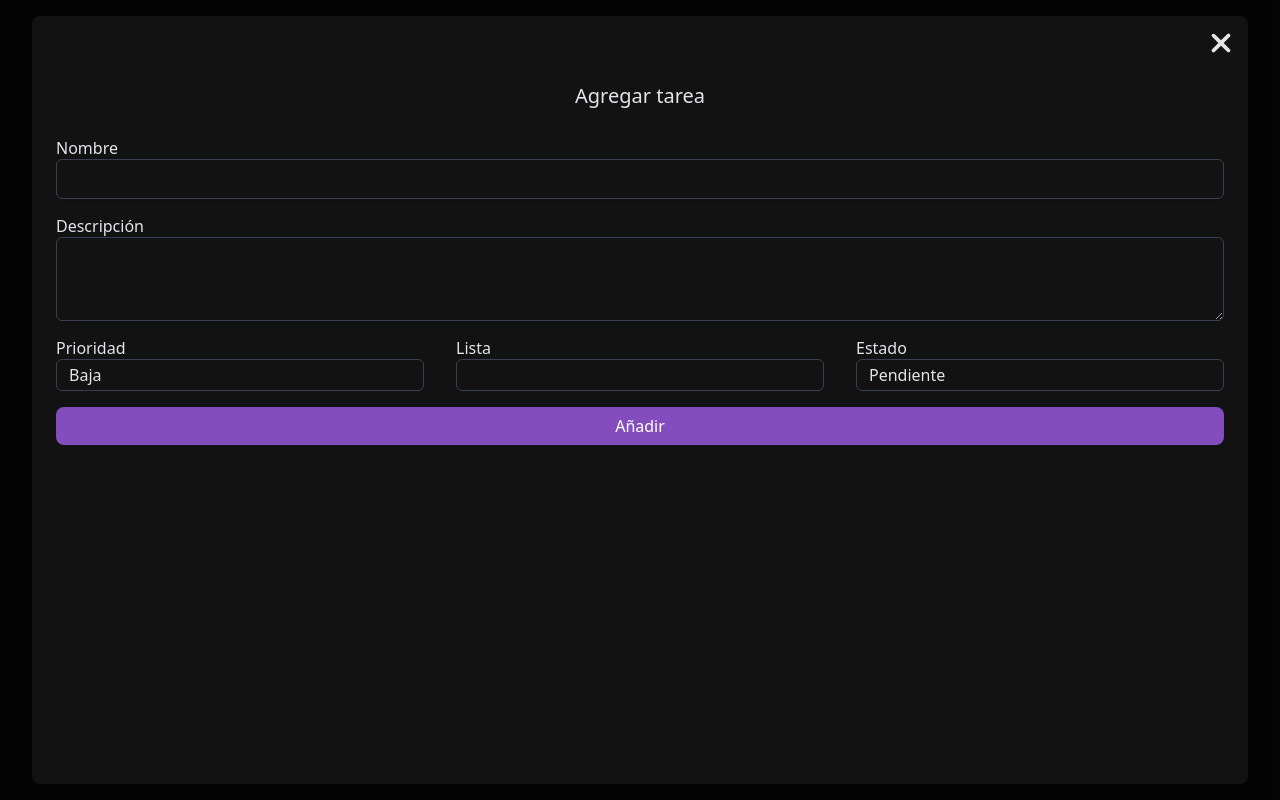
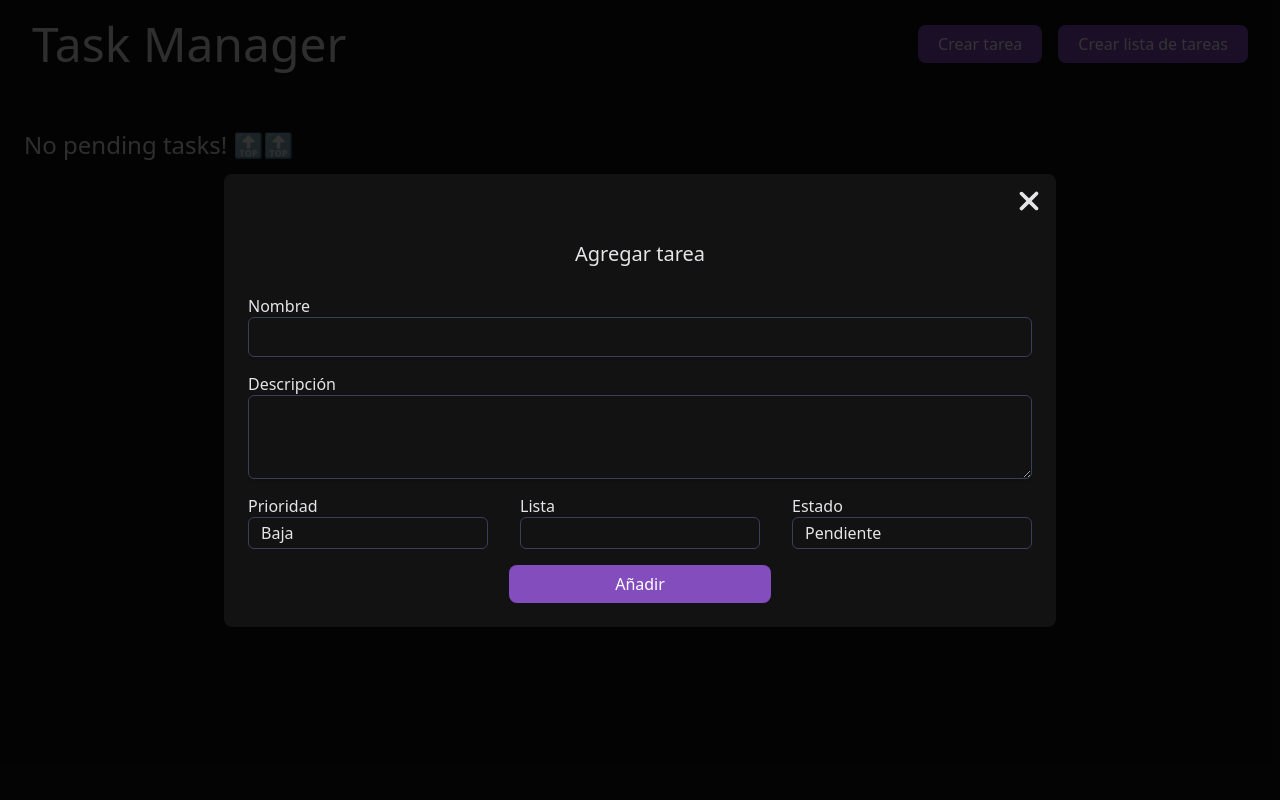
Before and after one commit to aitorlevi/crud-todo-tasks, a React (Vite) app: page / in a window 1280 px wide. Both pictures are taken after a click on the button "Crear tarea". Built offline with nearby package versions, Linux system fonts and the light colour scheme.

Commit message:
feat: enhance UI responsiveness; update layout and styling for various components; add scrollbar customization

```diff
--- a/src/App.jsx
+++ b/src/App.jsx
@@ -12,7 +12,6 @@ function generateId() {
   return new Date().getTime();
 }
 
-// Auxiliares reutilizables
 function findListIndexById(lists, id) {
   return lists.findIndex((list) => list.id === id);
 }
@@ -140,7 +139,7 @@ function App() {
 
   return (
     <TaskContext.Provider value={{ taskLists, updateTask, deleteTask }}>
-      <header className="bg-background-main sticky top-0 z-10 flex w-full flex-col items-center justify-center px-8 pb-4">
+      <header className="bg-background-main sticky top-0 z-10 flex w-full flex-col items-center justify-center px-8 pb-4 lg:flex-row lg:justify-between">
         <h1 className="my-5 text-center text-5xl">Task Manager</h1>
         <div className="flex flex-wrap justify-center gap-4">
           <Button
@@ -155,7 +154,7 @@ function App() {
           />
         </div>
       </header>
-      <main className="flex flex-col items-center gap-6 overflow-x-auto p-6">
+      <main className="flex flex-col items-center overflow-x-auto p-6 lg:flex-row lg:items-start">
         {taskLists && taskLists.length > 0 ? (
           taskLists.map((list) => <TaskList key={list.id} data={list} />)
         ) : (
--- a/src/components/Button.jsx
+++ b/src/components/Button.jsx
@@ -1,9 +1,17 @@
 import React from "react";
 
-export default function Button({ children, type = "submit", onClick = null }) {
+export default function Button({
+  children,
+  type = "submit",
+  onClick = null,
+  className = "",
+}) {
   return (
     <button
-      className="bg-primary-600 hover:bg-primary-700 rounded-lg px-5 py-2 text-white"
+      className={
+        "bg-primary-600 hover:bg-primary-700 rounded-lg px-5 py-2 text-white " +
+        className
+      }
       type={type}
       onClick={onClick}
     >
--- a/src/components/Modal.jsx
+++ b/src/components/Modal.jsx
@@ -4,7 +4,7 @@ import { FaXmark } from "react-icons/fa6";
 export default function Modal({ children, onClose }) {
   return (
     <div className="fixed top-0 left-0 z-50 flex h-dvh w-dvw items-center justify-center bg-black/80 p-4">
-      <div className="bg-background-main m-4 flex h-full w-full flex-col gap-4 rounded-lg p-6 pt-3">
+      <div className="bg-background-main m-4 flex h-full w-full flex-col gap-4 rounded-lg p-6 pt-3 lg:h-auto lg:w-2/3">
         <div className="-me-3 mb-2 flex justify-end">
           <button
             className="cursor-pointer text-3xl"
--- a/src/components/Task.jsx
+++ b/src/components/Task.jsx
@@ -16,7 +16,7 @@ export default function Task({ data }) {
     <>
       <article
         onClick={openModal}
-        className="bg-background-surface flex min-w-4/5 flex-col gap-1 rounded-sm py-2 pr-2 pl-3 backdrop-grayscale"
+        className="bg-background-surface hover:bg-background-surface/55 flex min-w-4/5 cursor-pointer flex-col gap-1 rounded-sm py-2 pr-2 pl-3 backdrop-grayscale lg:min-w-full"
       >
         <span
           className={`${getTaskBackground(data.state)} text-background-main w-fit self-end rounded-sm px-2 py-0.5 text-end text-xs`}
--- a/src/components/TaskForm.jsx
+++ b/src/components/TaskForm.jsx
@@ -26,7 +26,7 @@ export default function TaskForm({
 
   return (
     <form
-      className="text-md flex flex-col gap-4 overflow-y-scroll"
+      className="text-md flex flex-col gap-4 overflow-y-scroll lg:overflow-y-auto"
       action={handleSubmit}
     >
       <h3 className="bg-background-main sticky top-0 mb-3 self-center">
@@ -90,7 +90,7 @@ export default function TaskForm({
           </select>
         </label>
       </div>
-      <Button children={submitLabel} />
+      <Button children={submitLabel} className="lg:w-1/3 lg:self-center" />
     </form>
   );
 }
--- a/src/components/TaskList.jsx
+++ b/src/components/TaskList.jsx
@@ -10,16 +10,16 @@ export default function TaskList({ data }) {
 
   return (
     <>
-      <section className="flex w-full flex-col gap-4">
+      <section className="flex w-full flex-col gap-4 p-3 lg:min-w-1/3">
         <button
           type="button"
           onClick={() => openModal("specificView")}
-          className="bg-background-surface flex w-full justify-between rounded-sm p-3"
+          className="bg-background-surface flex w-full justify-between rounded-sm p-3 lg:pointer-events-none"
         >
           <h2>{data.title}</h2>
-          <FaArrowRight />
+          <FaArrowRight className="lg:hidden" />
         </button>
-        <div className="flex w-full gap-3 overflow-x-scroll">
+        <div className="flex w-full gap-3 overflow-x-scroll px-2 lg:h-[65dvh] lg:flex-col lg:overflow-x-hidden lg:overflow-y-auto">
           {data.tasks.map((task) => (
             <Task key={task.id} data={task} />
           ))}
--- a/src/components/UpdateTask.jsx
+++ b/src/components/UpdateTask.jsx
@@ -16,7 +16,11 @@ export default function UpdateTask({ task, onClose }) {
         submitLabel="Guardar"
         onClose={onClose}
       />
-      <Button children="Eliminar" onClick={onDeleteTask}></Button>
+      <Button
+        children="Eliminar"
+        className="bg-red-800 lg:w-1/3 lg:self-center"
+        onClick={onDeleteTask}
+      ></Button>
     </>
   );
 }
--- a/src/index.css
+++ b/src/index.css
@@ -83,4 +83,9 @@
   h5 {
     font-size: var(--text-md);
   }
+
+  ::-webkit-scrollbar {
+    width: 0;
+    height: 0;
+  }
 }
```
